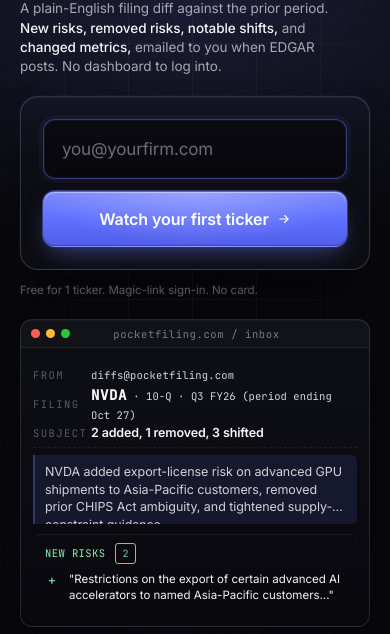
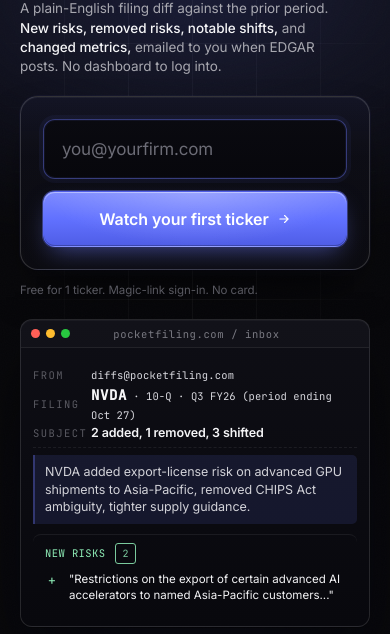
Before and after one commit to pocketfiling/pocketfiling-site, a plain HTML site: page index.html in a window 390 px wide. Shown: the part 210-844 px from the top of the page. Drawn offline with Linux system fonts and the light colour scheme.

Commit message:
Shorten email-summary text for clean 3-line fit on mobile

```diff
--- a/index.html
+++ b/index.html
@@ -1547,7 +1547,7 @@
           </dl>
 
           <p class="email-summary">
-            NVDA added export-license risk on advanced GPU shipments to Asia-Pacific customers, removed prior CHIPS Act ambiguity, and tightened supply-constraint guidance.
+            NVDA added export-license risk on advanced GPU shipments to Asia-Pacific, removed CHIPS Act ambiguity, tighter supply guidance.
           </p>
 
           <div class="diff-block added">
```
